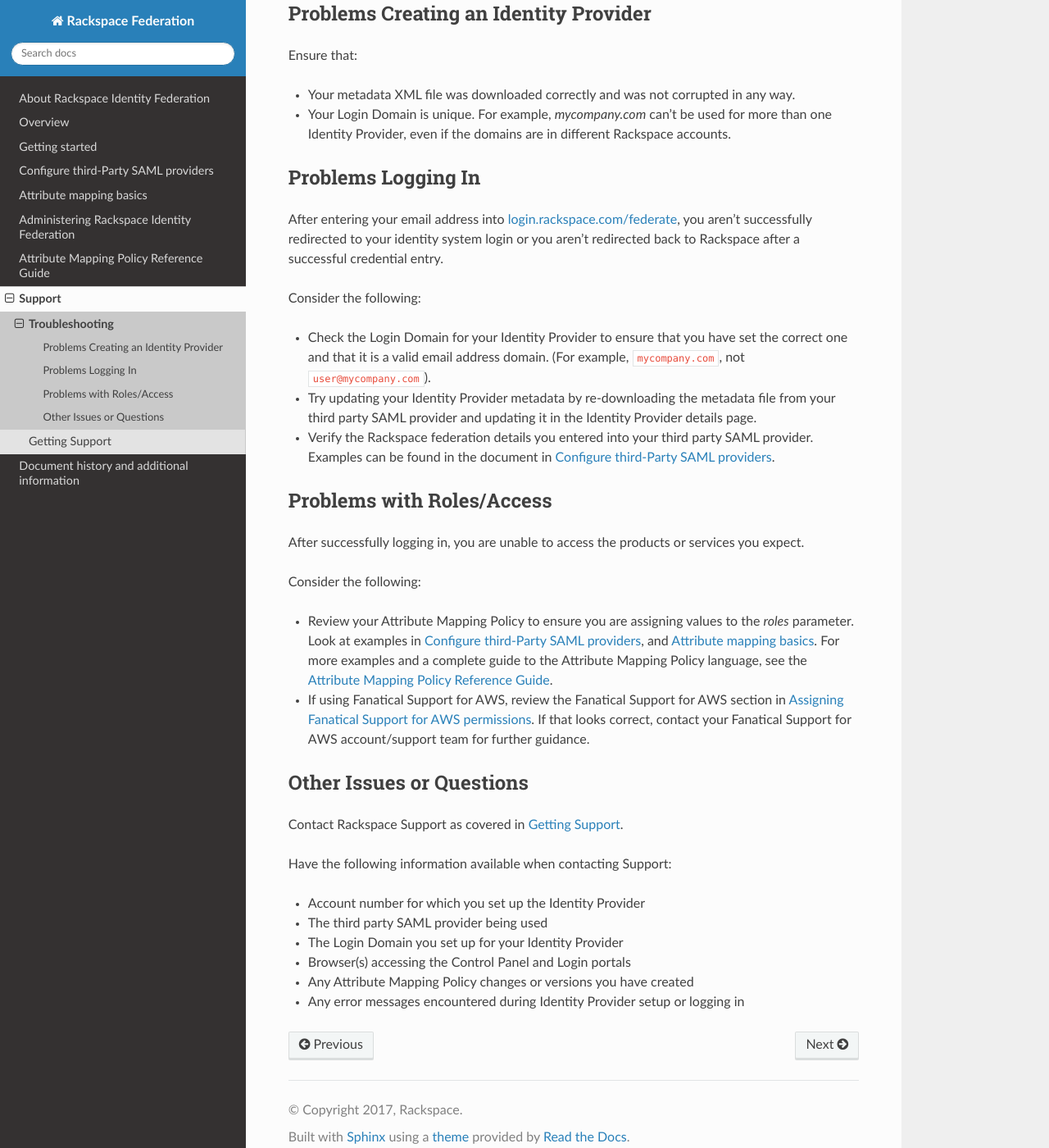
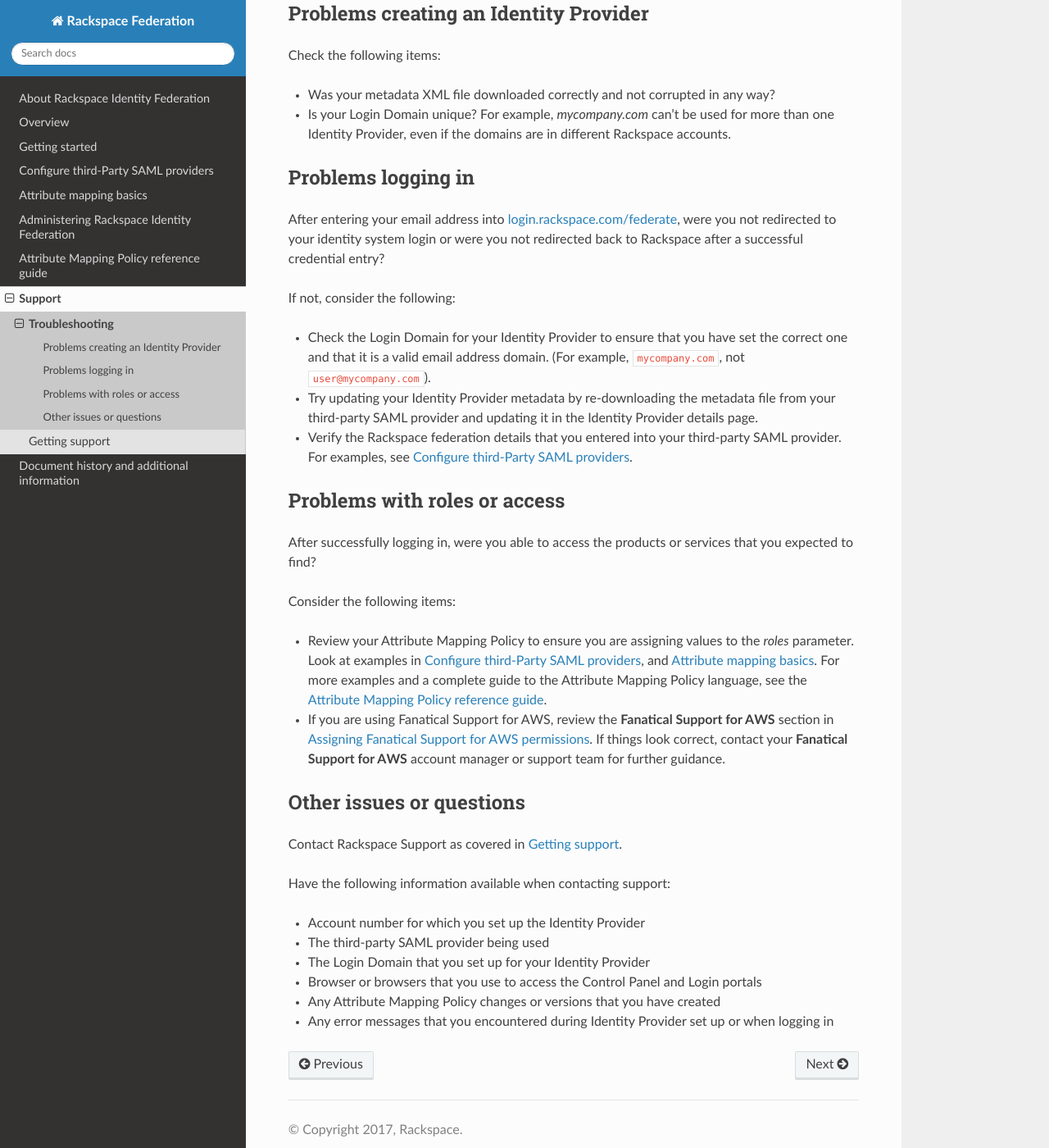
Before and after one commit to rackerlabs/docs-rackspace-federation, a Sphinx documentation site: the page built from doc/support/troubleshooting.rst, in a window 1280 px wide and 1400 px high, scrolled down 232 px. Shown: the whole window at 82% size. Built offline with Sphinx 7.4.7 and the Read the Docs theme 2.0.0, drawn with Linux system fonts in a browser that asks for light colours; the version number could not be read and is left out.

Commit message:
more edits applied

```diff
--- a/doc/common/common-end.rst
+++ b/doc/common/common-end.rst
@@ -21,10 +21,6 @@
 
 Additional resources
 ~~~~~~~~~~~~~~~~~~~~
-
-Provide links to any information about the product outside of this user guide.
-They can be links to other Rackspace documents or to third-party documents or
-websites, as appropriate.
 
 Use the following resources to learn more about |product name|:
 
--- a/doc/overview/compatibility.rst
+++ b/doc/overview/compatibility.rst
@@ -1,8 +1,7 @@
 .. _compatibility-ug:
 
-=============
 Compatibility
-=============
+-------------
 
 |product name| is designed to be compatible with any SAML 2.0-based identity
 federation product or service.
--- a/doc/support/index.rst
+++ b/doc/support/index.rst
@@ -4,8 +4,7 @@
 Support
 =======
 
-This section provides support information for the |product name|
-feature.
+This section provides support information for |product name|.
 
 .. toctree::
    :maxdepth: 1
--- a/doc/support/troubleshooting.rst
+++ b/doc/support/troubleshooting.rst
@@ -8,65 +8,68 @@
 in this section to help you troubleshoot.
 
 
-Problems Creating an Identity Provider
+Problems creating an Identity Provider
 ~~~~~~~~~~~~~~~~~~~~~~~~~~~~~~~~~~~~~~
 
-Ensure that:
+Check the following items:
 
-- Your metadata XML file was downloaded correctly and was not corrupted in
-  any way.
-- Your Login Domain is unique. For example, `mycompany.com` can't be used
+- Was your metadata XML file downloaded correctly and not corrupted in
+  any way?
+- Is your Login Domain unique? For example, `mycompany.com` can't be used
   for more than one |idp|, even if the domains are in different Rackspace
   accounts.
 
 
-Problems Logging In
+Problems logging in
 ~~~~~~~~~~~~~~~~~~~
 
 After entering your email address into `login.rackspace.com/federate
-<https://login.rackspace.com/federate>`_, you aren't successfully redirected to
-your identity system login or you aren't redirected back to Rackspace after a
-successful credential entry.
+<https://login.rackspace.com/federate>`_, were you not redirected to your
+identity system login or were you not redirected back to Rackspace after a
+successful credential entry?
 
-Consider the following:
+If not, consider the following:
 
 - Check the Login Domain for your |idp| to ensure that you have set the
   correct one and that it is a valid email address domain. (For example,
   ``mycompany.com``, not ``user@mycompany.com``).
 - Try updating your |idp| metadata by re-downloading the metadata file from
-  your third party SAML provider and updating it in the |idp| details
+  your third-party SAML provider and updating it in the |idp| details
   page.
-- Verify the Rackspace federation details you entered into your third party
-  SAML provider. Examples can be found in the document in
+- Verify the Rackspace federation details that you entered into your
+  third-party SAML provider. For examples, see
   :ref:`index-configuring-3p-saml-ug`.
 
 
-Problems with Roles/Access
-~~~~~~~~~~~~~~~~~~~~~~~~~~
+Problems with roles or access
+~~~~~~~~~~~~~~~~~~~~~~~~~~~~~
 
-After successfully logging in, you are unable to access the products or
-services you expect.
+After successfully logging in, were you able to access the products or
+services that you expected to find?
 
-Consider the following:
+Consider the following items:
 
 - Review your |amp| to ensure you are assigning values to the `roles`
   parameter. Look at examples in :ref:`index-configuring-3p-saml-ug`, and
   :ref:`attribmapping-basics-ug`. |ampref|
-- If using Fanatical Support for AWS, review the Fanatical Support for AWS
-  section in :ref:`faws-mapping-ug`. If that looks correct, contact your
-  Fanatical Support for AWS account/support team for further guidance.
+- If you are using Fanatical Support for AWS, review the **Fanatical Support
+  for AWS** section in :ref:`faws-mapping-ug`. If things look correct, contact
+  your **Fanatical Support for AWS** account manager or support team for
+  further guidance.
 
 
-Other Issues or Questions
+Other issues or questions
 ~~~~~~~~~~~~~~~~~~~~~~~~~
 
 Contact Rackspace Support as covered in :ref:`getting-support-ug`.
 
-Have the following information available when contacting Support:
+Have the following information available when contacting support:
 
 - Account number for which you set up the |idp|
-- The third party SAML provider being used
-- The Login Domain you set up for your |idp|
-- Browser(s) accessing the Control Panel and Login portals
-- Any |amp| changes or versions you have created
-- Any error messages encountered during |idp| setup or logging in
+- The third-party SAML provider being used
+- The Login Domain that you set up for your |idp|
+- Browser or browsers that you use to access the Control Panel and Login
+  portals
+- Any |amp| changes or versions that you have created
+- Any error messages that you encountered during |idp| set up or when logging
+  in
```
Also changed, not shown: doc/attribmap-reference/index.rst (+5 -4 lines), doc/support/getting-support.rst (+14 -12 lines).
